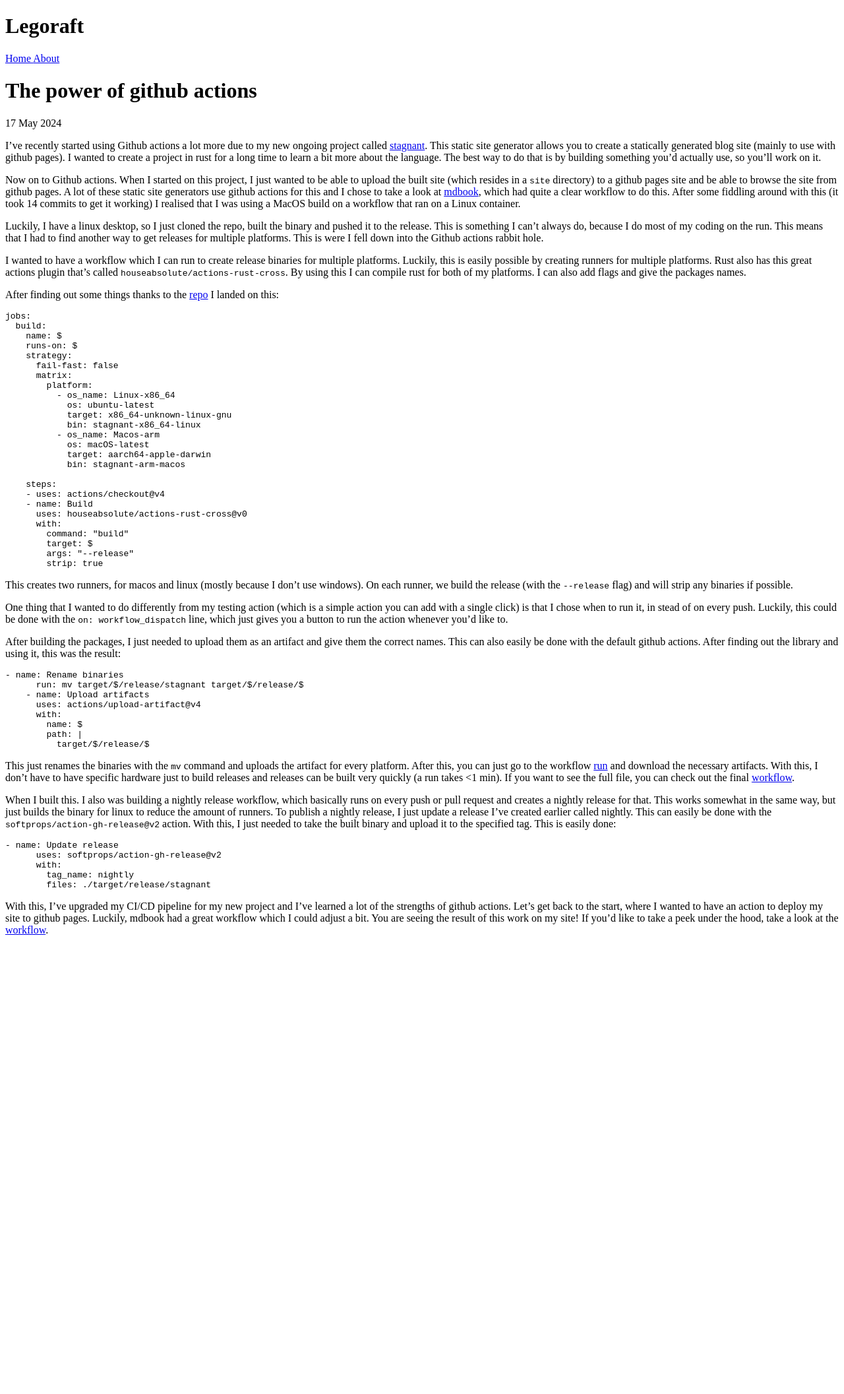
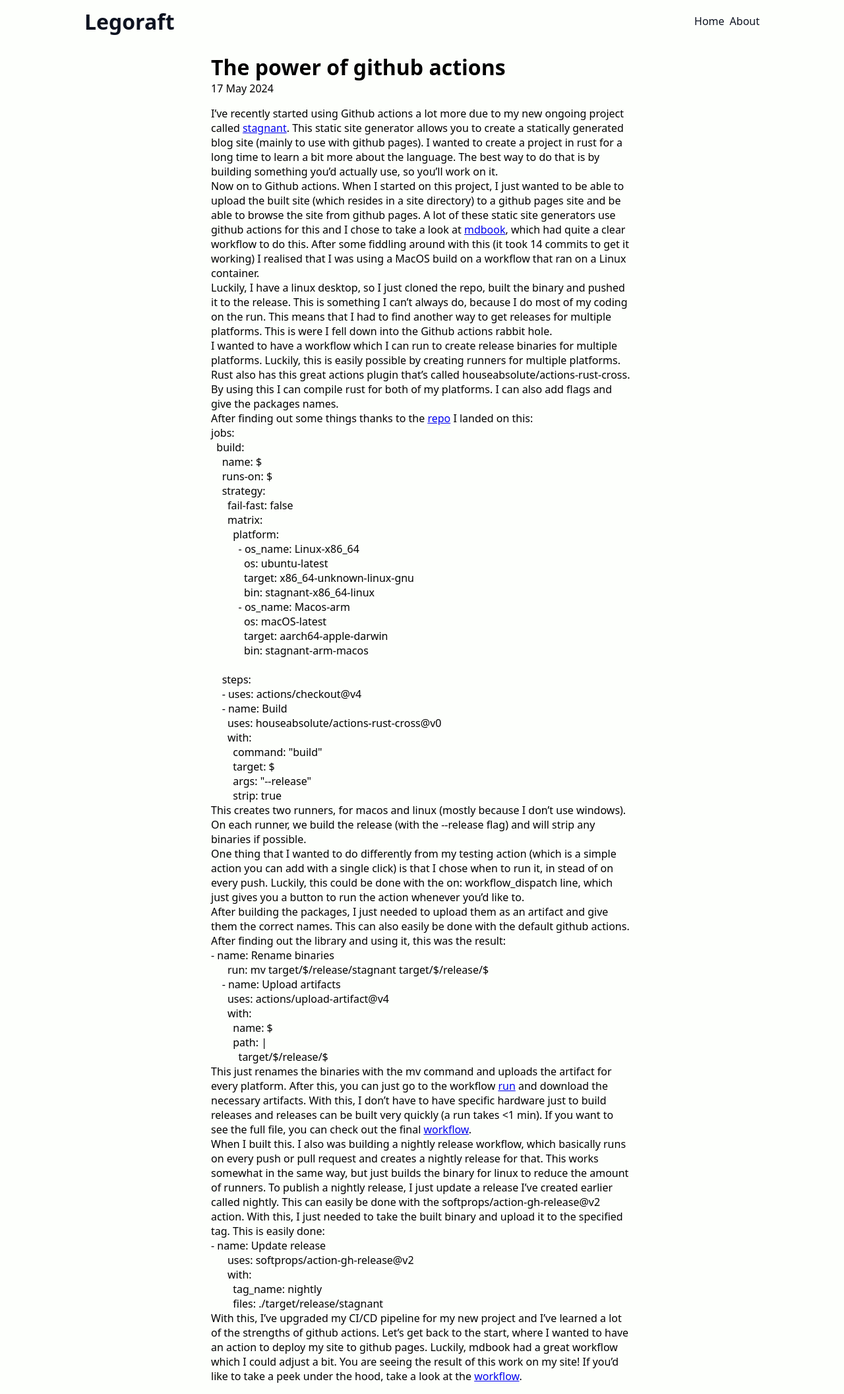
Before and after one commit to LegoRaft/legoraft.github.io, a Jekyll site: the page built from _posts/2024-05-17-power-of-github-actions.md, in a window 1280 px wide. Shown: the whole page at 66% size. Built offline with Jekyll 4.4.1, drawn with Linux system fonts in a browser that asks for light colours; before the commit the page ends 1435 px from its top, so only the background shows below that.

```diff
--- a/_layouts/default.html
+++ b/_layouts/default.html
@@ -8,7 +8,7 @@
 
     <title>Legoraft | {{ page.title }}</title>
 
-    <link rel="stylesheet" href="../assets/css/styles.css">
+    <link rel="stylesheet" href="../../assets/css/styles.css">
 
     {% feed_meta %}
     {% seo %}
```
